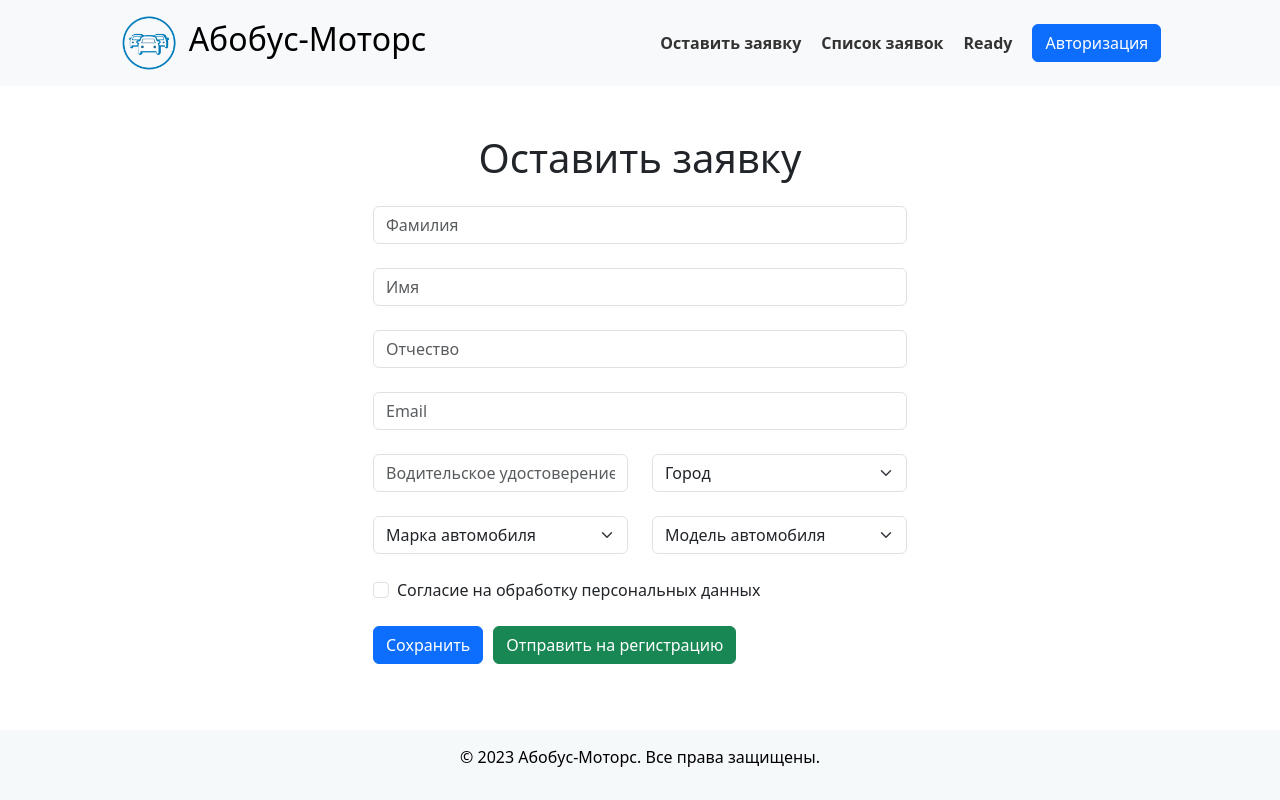
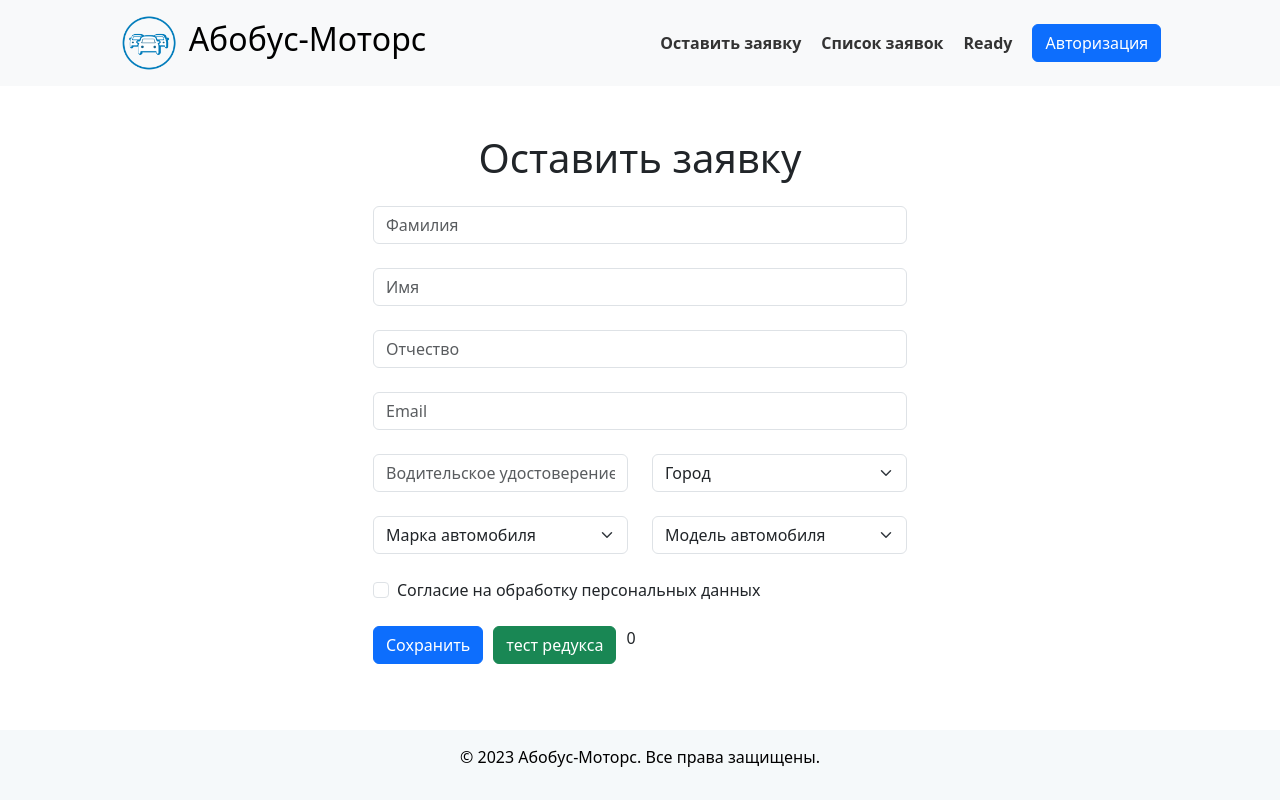
Before and after one commit to Ra1n-xD/car-booking-service, a Next.js app: page / in a window 1280 px wide. Built offline with nearby package versions, Linux system fonts and the light colour scheme.

Commit message:
Подключение redux

```diff
--- a/package.json
+++ b/package.json
@@ -9,6 +9,7 @@
     "lint": "next lint"
   },
   "dependencies": {
+    "@reduxjs/toolkit": "^1.9.5",
     "@types/node": "20.4.8",
     "@types/react": "18.2.18",
     "@types/react-dom": "18.2.7",
@@ -21,6 +22,7 @@
     "react-bootstrap": "^2.8.0",
     "react-dom": "18.2.0",
     "react-icons": "^4.10.1",
+    "react-redux": "^8.1.2",
     "typescript": "5.1.6",
     "yup": "^1.2.0"
   }
--- a/src/app/layout.tsx
+++ b/src/app/layout.tsx
@@ -1,6 +1,7 @@
 import type { Metadata } from 'next';
 import Header from '@/components/Header';
 import Footer from '@/components/Footer';
+import { Providers } from './redux/provider';
 
 import './globals.css';
 import 'bootstrap/dist/css/bootstrap.min.css';
@@ -14,11 +15,13 @@
     return (
         <html lang="en">
             <body>
-                <div className="wrapper">
-                    <Header />
-                    <main className="container">{children}</main>
-                    <Footer />
-                </div>
+                <Providers>
+                    <div className="wrapper">
+                        <Header />
+                        <main className="container">{children}</main>
+                        <Footer />
+                    </div>
+                </Providers>
             </body>
         </html>
     );
--- a/src/app/page.tsx
+++ b/src/app/page.tsx
@@ -2,7 +2,13 @@
 import { useFormik } from 'formik';
 import * as yup from 'yup';
 
+import { useSelector, useDispatch } from 'react-redux';
+import { increment, decrement, incAmount } from './redux/features/counter/counterSlice';
+
 export default function Home() {
+    const count = useSelector((state) => state.counter.value);
+    const dispatch = useDispatch();
+
     const validationSchema = yup.object({
         lastName: yup
             .string()
@@ -141,9 +147,10 @@
                     <button type="submit" className="btn btn-primary">
                         Сохранить
                     </button>
-                    <button type="submit" className="btn btn-success">
-                        Отправить на регистрацию
+                    <button type="submit" className="btn btn-success" onClick={() => dispatch(incAmount(123))}>
+                        тест редукса
                     </button>
+                    <span>{count}</span>
                 </div>
             </form>
         </div>
--- /dev/null
+++ b/src/app/redux/features/counter/counterSlice.ts
@@ -0,0 +1,31 @@
+'use client';
+
+import { createSlice } from '@reduxjs/toolkit';
+
+interface CounterState {
+    value: number;
+}
+
+const initialState: CounterState = {
+    value: 0
+};
+
+export const counterSlice = createSlice({
+    name: 'counter',
+    initialState,
+    reducers: {
+        increment: (state) => {
+            state.value += 1;
+        },
+        decrement: (state) => {
+            state.value -= 1;
+        },
+        incAmount: (state, action) => {
+            state.value += action.payload;
+        }
+    }
+});
+
+export const { increment, decrement, incAmount } = counterSlice.actions;
+
+export default counterSlice.reducer;
--- /dev/null
+++ b/src/app/redux/provider.tsx
@@ -0,0 +1,8 @@
+'use client';
+
+import { Provider } from 'react-redux';
+import { store } from './store';
+
+export function Providers({ children }) {
+    return <Provider store={store}>{children}</Provider>;
+}
--- /dev/null
+++ b/src/app/redux/store.ts
@@ -0,0 +1,8 @@
+'use client';
+
+import { configureStore } from '@reduxjs/toolkit';
+import counterReducer from './features/counter/counterSlice';
+
+export const store = configureStore({
+    reducer: { counter: counterReducer }
+});
```
Also changed, not shown: 1 other file (tests, documents, lock files or other folders).
